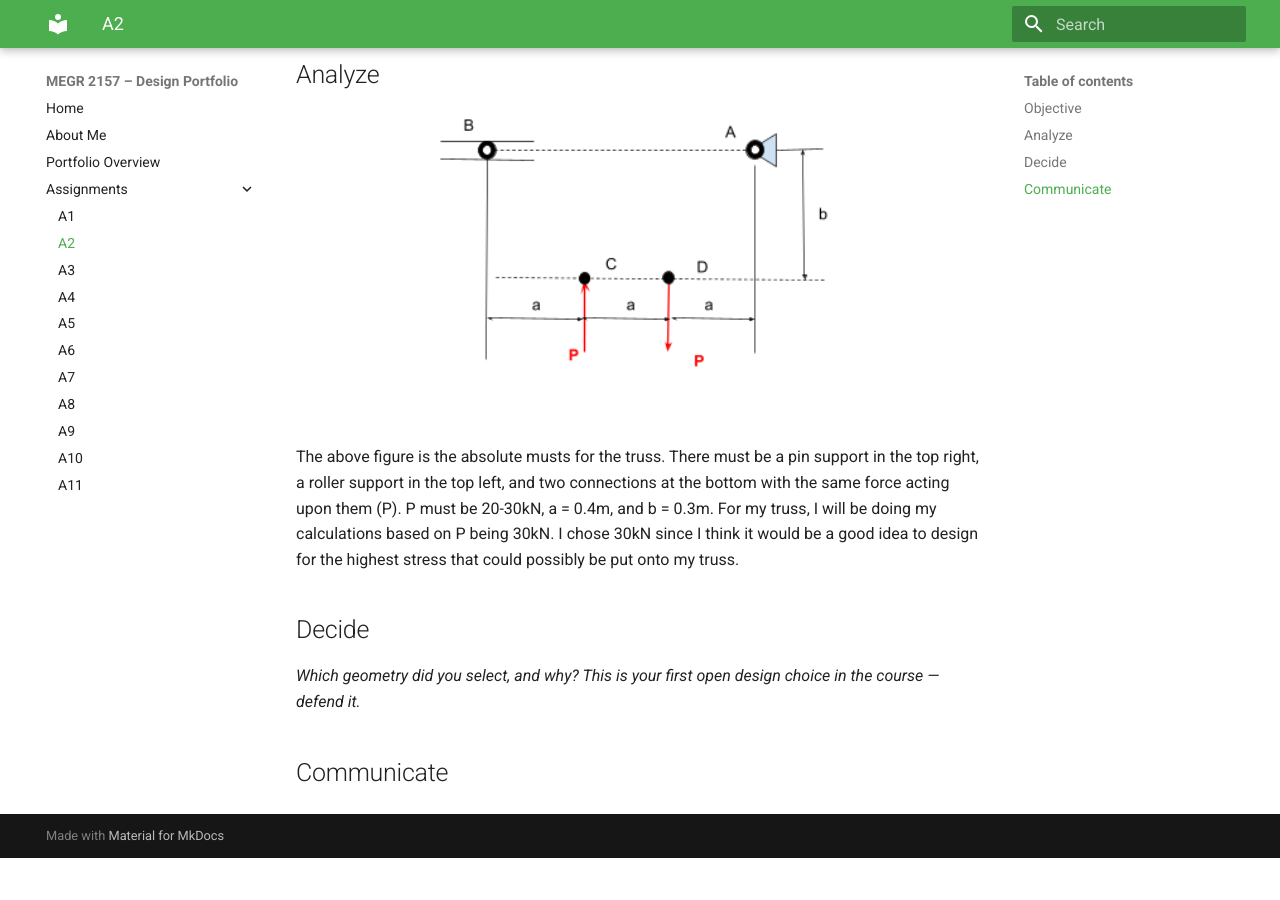
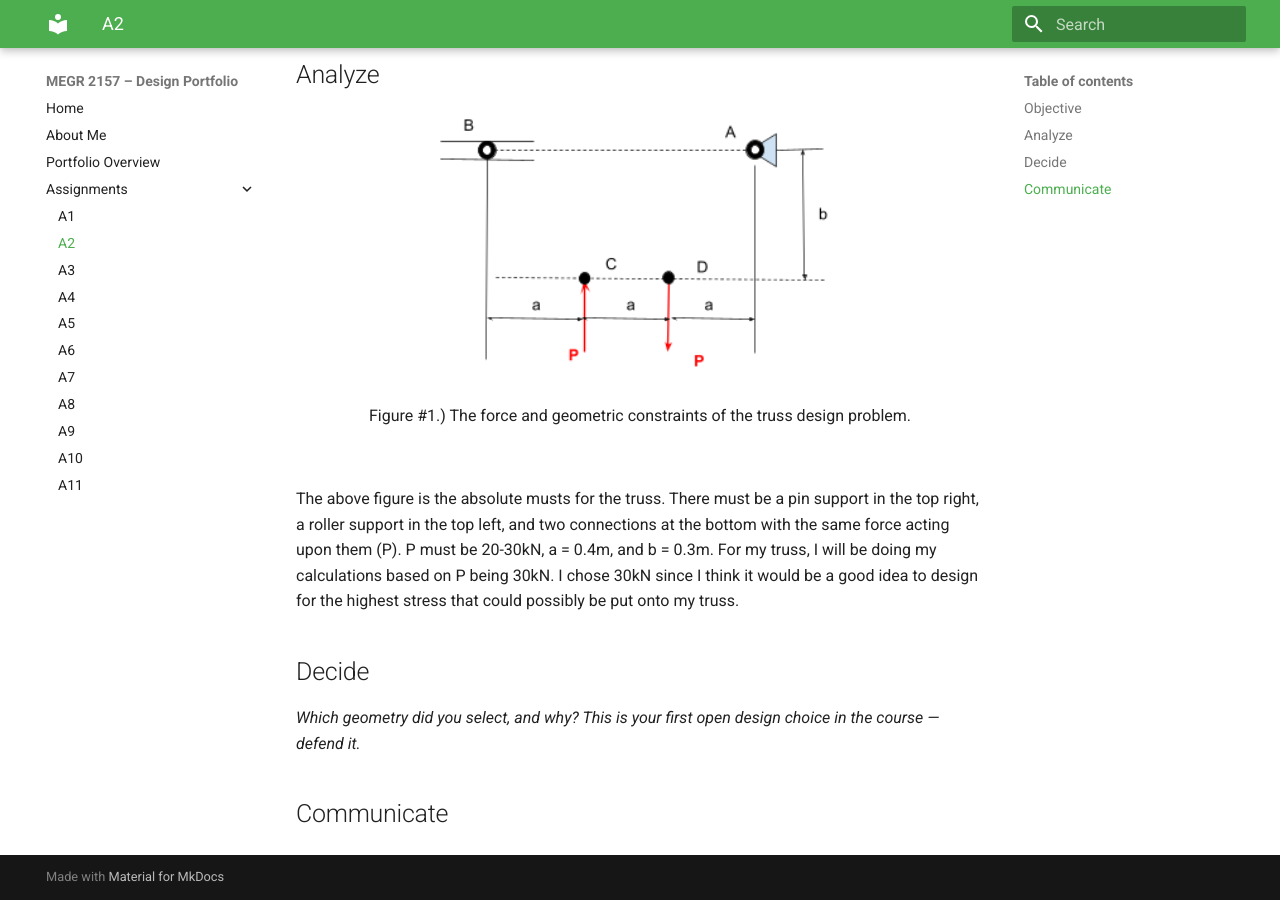
Before and after one commit to AndyChwalik/megr2157-portfolio, an MkDocs documentation site: the page built from docs/assignments/A02/index.md, in a window 1280 px wide and 900 px high, scrolled down 508 px. Built offline with MkDocs 1.6.1 and Material for MkDocs 9.7.7, drawn with Linux system fonts in a browser that asks for light colours; before the commit the page ends 1366 px from its top, so only the background shows below that.

Commit message:
Update index.md

```diff
--- a/docs/assignments/A02/index.md
+++ b/docs/assignments/A02/index.md
@@ -16,6 +16,7 @@
 
 <div align="center">
   <img src="Truss_Requirements.png" width="400">
+  <p>Figure #1.) The force and geometric constraints of the truss design problem.</p>
 </div> <br>
 
 The above figure is the absolute musts for the truss. There must be a pin support in the top right, a roller support in the top left, and two connections at the bottom with the same force acting upon them (P). P must be 20-30kN, a = 0.4m, and b = 0.3m. For my truss, I will be doing my calculations based on P being 30kN. I chose 30kN since I think it would be a good idea to design for the highest stress that could possibly be put onto my truss.
```
